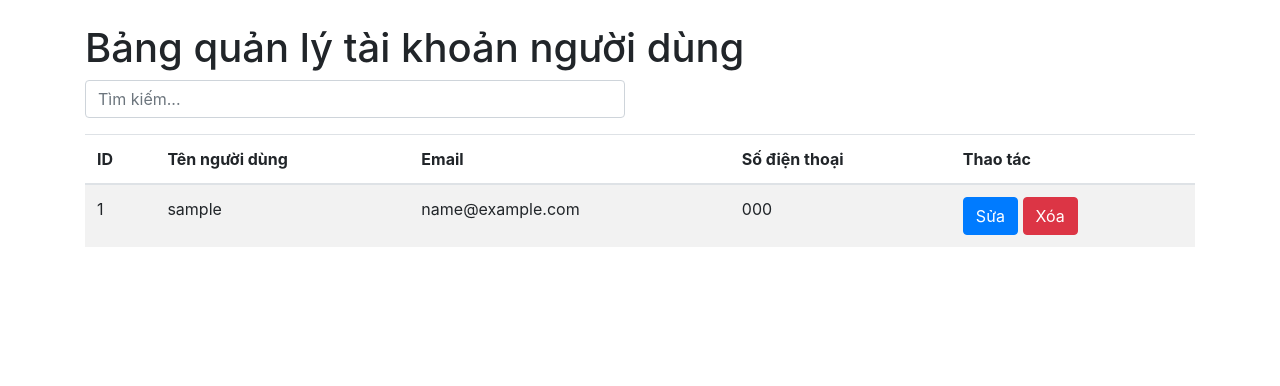
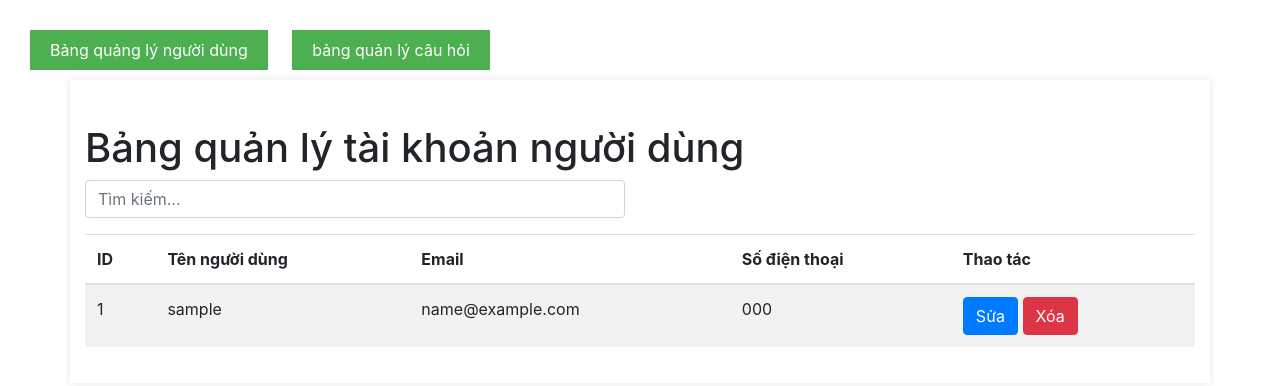
Before and after one commit to ducmanh1313/BTLB1, a PHP site: page /admin/users.php in a window 1280 px wide. Shown: the top 386 px of the page. Run offline with PHP 8.4, Linux system fonts and the light colour scheme; tables that the repository leaves empty or names only in its code hold one stand-in row (values such as "Sample post").

Commit message:
thêm liên kết

```diff
--- a/admin/css/index.css
+++ b/admin/css/index.css
@@ -58,3 +58,36 @@
       border-radius: 4px;
       color: white
   }
+  .quanly {
+    display: inline-block;
+    position: relative;
+    padding: 8px 20px;
+    color: #fff;
+    text-decoration: none; /* Loại bỏ gạch chân dưới liên kết */
+    margin: 10px;
+    transition: color 0.3s, background-color 0.3s;
+    background-color: #4CAF50;
+  }
+
+  .quanly::before {
+    content: '';
+    position: absolute;
+    top: 0;
+    left: 0;
+    width: 20px;
+    height: 20px;
+    background-color: #4CAF50;
+    clip-path: polygon(0 0, 100% 0, 100% 100%, 0 100%);
+    z-index: -1;
+    transition: background-color 0.3s;
+  }
+
+  .quanly:hover {
+    color: #fff; /* Màu chữ khi di chuột vào */
+    background-color: #3e8e41;
+    text-decoration: none; /* Loại bỏ gạch chân khi di chuột vào */
+  }
+
+  .quanly:hover::before {
+    background-color: #3e8e41;
+  }
--- a/admin/index.php
+++ b/admin/index.php
@@ -23,6 +23,9 @@
 	<script src="https://maxcdn.bootstrapcdn.com/bootstrap/3.3.7/js/bootstrap.min.js" integrity="sha384-Tc5IQib027qvyjSMfHjOMaLkfuWVxZxUPnCJA7l2mCWNIpG9mGCD8wGNIcPD7Txa" crossorigin="anonymous"></script>
 </head>
 <body>
+
+<a class="quanly" href="users.php">Bảng quảng lý người dùng</a>
+<a class="quanly" href="index.php">bảng quản lý câu hỏi</a>
 	<div class="container">
 
 
--- a/admin/users.php
+++ b/admin/users.php
@@ -27,6 +27,7 @@ if ($result) {
 <html>
 <head>
     <title>Trang quản lý tài khoản</title>
+    <link rel="stylesheet" href="css/index.css">
     <!-- Gọi các file CSS và JS của Bootstrap -->
     <link rel="stylesheet" href="https://maxcdn.bootstrapcdn.com/bootstrap/4.5.2/css/bootstrap.min.css">
     <script src="https://ajax.googleapis.com/ajax/libs/jquery/3.5.1/jquery.min.js"></script>
@@ -34,7 +35,8 @@ if ($result) {
     <script src="https://maxcdn.bootstrapcdn.com/bootstrap/4.5.2/js/bootstrap.min.js"></script>
 </head>
 <body>
-
+<a class="quanly" href="users.php">Bảng quảng lý người dùng</a>
+<a class="quanly" href="index.php">bảng quản lý câu hỏi</a>
 <div class="container">
     <h1 class="mt-4">Bảng quản lý tài khoản người dùng</h1>
 
```
